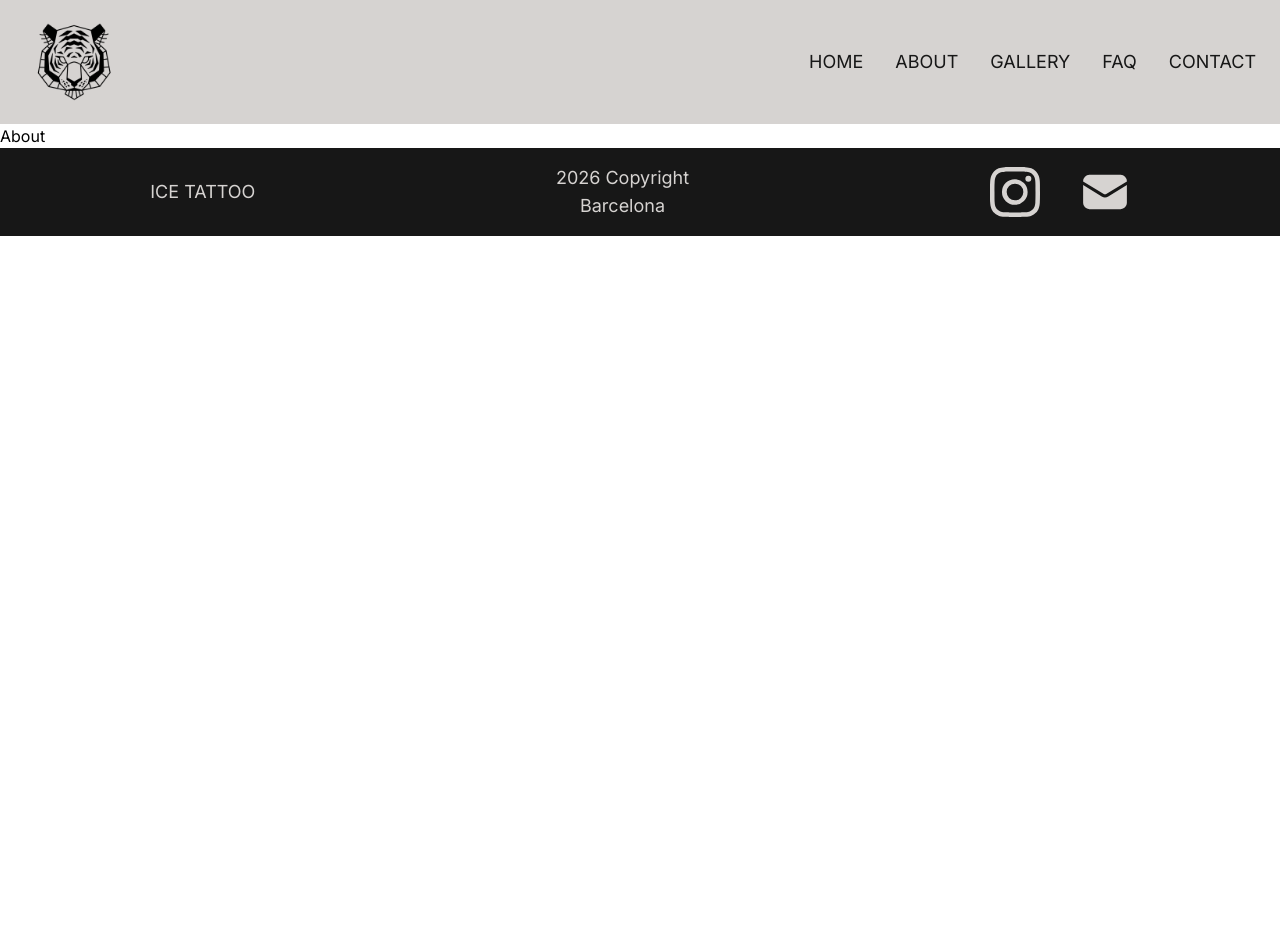
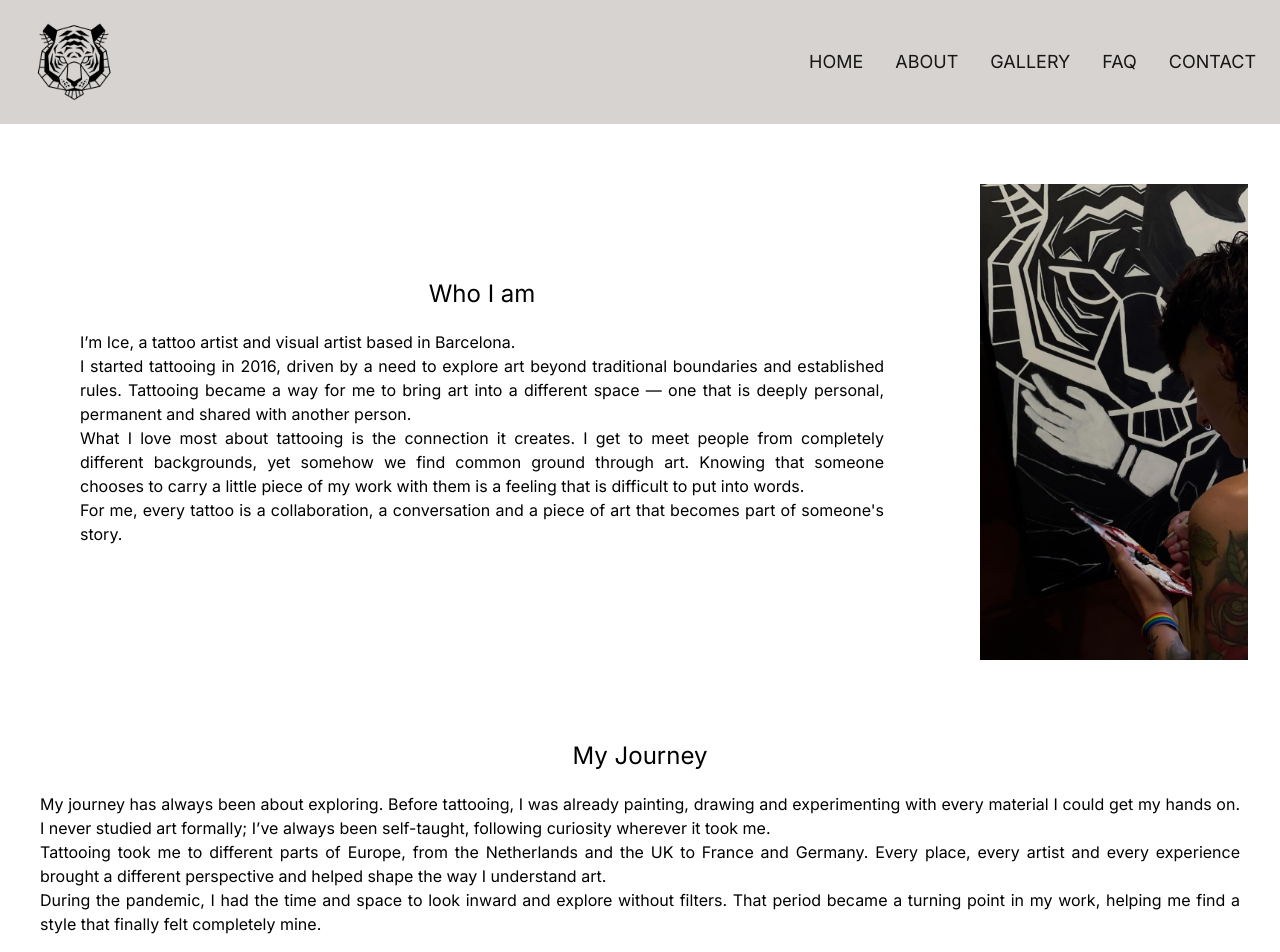
Before and after one commit to anaisp91/ice-tattoo, a React (Vite) app: page /about in a window 1280 px wide. Shown: the top 952 px of the page. Before the commit the page ends 800 px from the top, so only its background shows below. Built offline with nearby package versions, Linux system fonts and the light colour scheme.

Commit message:
:inicio About, componentes maquetados WhoIAm y MyJourney

```diff
--- /dev/null
+++ b/src/components/About/MyJourney.jsx
@@ -0,0 +1,20 @@
+export const MyJourney = () => {
+  return (
+    <section className="py-10">
+      <h2 className="text-2xl text-center">My Journey</h2>
+      <p className="text-justify px-10 pt-5 text-base">
+        My journey has always been about exploring. Before tattooing, I was
+        already painting, drawing and experimenting with every material I could
+        get my hands on. I never studied art formally; I’ve always been
+        self-taught, following curiosity wherever it took me.
+        <br /> Tattooing took me to different parts of Europe, from the
+        Netherlands and the UK to France and Germany. Every place, every artist
+        and every experience brought a different perspective and helped shape
+        the way I understand art.
+        <br /> During the pandemic, I had the time and space to look inward and
+        explore without filters. That period became a turning point in my work,
+        helping me find a style that finally felt completely mine.
+      </p>
+    </section>
+  );
+};
--- /dev/null
+++ b/src/components/About/WhoIAm.jsx
@@ -0,0 +1,30 @@
+export const WhoIAm = () => {
+  return (
+    <section className="py-10 flex flex-col gap-4 items-center md:flex-row">
+      <div className="px-10 text-justify md:flex-1 lg:px-20">
+        <h2 className="text-2xl text-center pb-5">Who I am</h2>
+        <p className="text-base">
+          I’m Ice, a tattoo artist and visual artist based in Barcelona.
+          <br /> I started tattooing in 2016, driven by a need to explore art
+          beyond traditional boundaries and established rules. Tattooing became
+          a way for me to bring art into a different space — one that is deeply
+          personal, permanent and shared with another person.
+          <br />
+          What I love most about tattooing is the connection it creates. I get
+          to meet people from completely different backgrounds, yet somehow we
+          find common ground through art. Knowing that someone chooses to carry
+          a little piece of my work with them is a feeling that is difficult to
+          put into words. <br />
+          For me, every tattoo is a collaboration, a conversation and a piece of
+          art that becomes part of someone's story.
+        </p>
+      </div>
+      <div className="w-[300px] h-auto pt-5 md:w-[300px] md:pr-8 ">
+        <img
+          src="/images/about/painting-tiger.JPG"
+          alt="ice painting a tiger with acrilycs"
+        />
+      </div>
+    </section>
+  );
+};
--- /dev/null
+++ b/src/components/About/index.js
@@ -0,0 +1,2 @@
+export * from "./WhoIAm";
+export * from "./MyJourney";
--- a/src/components/index.js
+++ b/src/components/index.js
@@ -2,3 +2,4 @@ export * from "../components/Header";
 export * from "../components/Footer";
 export * from "../components/Home";
 export * from "../components/Icons";
+export * from "../components/About";
--- a/src/pages/About.jsx
+++ b/src/pages/About.jsx
@@ -1,7 +1,10 @@
+import { MyJourney, WhoIAm } from "../components";
+
 export const About = () => {
   return (
     <div>
-      <h2>About</h2>
+      <WhoIAm />
+      <MyJourney />
     </div>
   );
 };
```
Also changed, not shown: public/images/about/painting-tiger.JPG (added).
